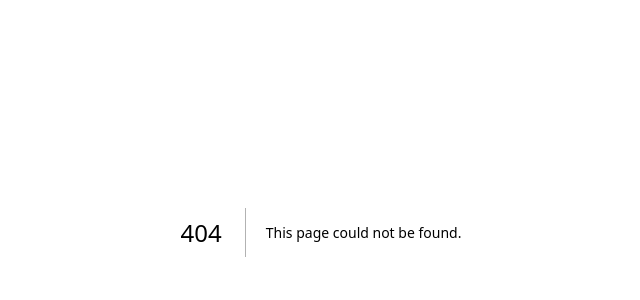
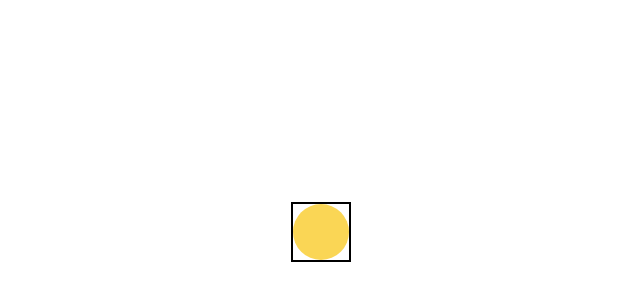
Before and after one commit to Nithinreddy1019/learn-motion, a Next.js app: page /simplehover in a window 1280 px wide. Before the commit this address had no page. Shown: the part 168-468 px from the top of the page, without its empty margins (319-959 px from the left). Built offline with nearby package versions, Linux system fonts and the light colour scheme.

Commit message:
simplehover : transitions

```diff
--- /dev/null
+++ b/app/simplehover/page.tsx
@@ -0,0 +1,21 @@
+const Page = () => {
+    return (
+        <div className="h-screen w-full flex items-center justify-center">
+            <SimpleTransformTransition />
+        </div>
+    );
+}
+
+export default Page;
+
+
+
+import "./styles.css";
+
+export function SimpleTransformTransition() {
+  return (
+    <div className="box">
+      <div className="box-inner"/>
+    </div>
+  );
+}
--- /dev/null
+++ b/app/simplehover/styles.css
@@ -0,0 +1,15 @@
+.box-inner {
+    height: 56px;
+    width: 56px;
+    background: #fad655;
+    border-radius: 50%;
+    transition: transform 100ms ease
+}
+
+.box {
+    border: 2px solid black;
+}
+
+.box:hover .box-inner{
+    transform: translateY(-20%);
+}
```
